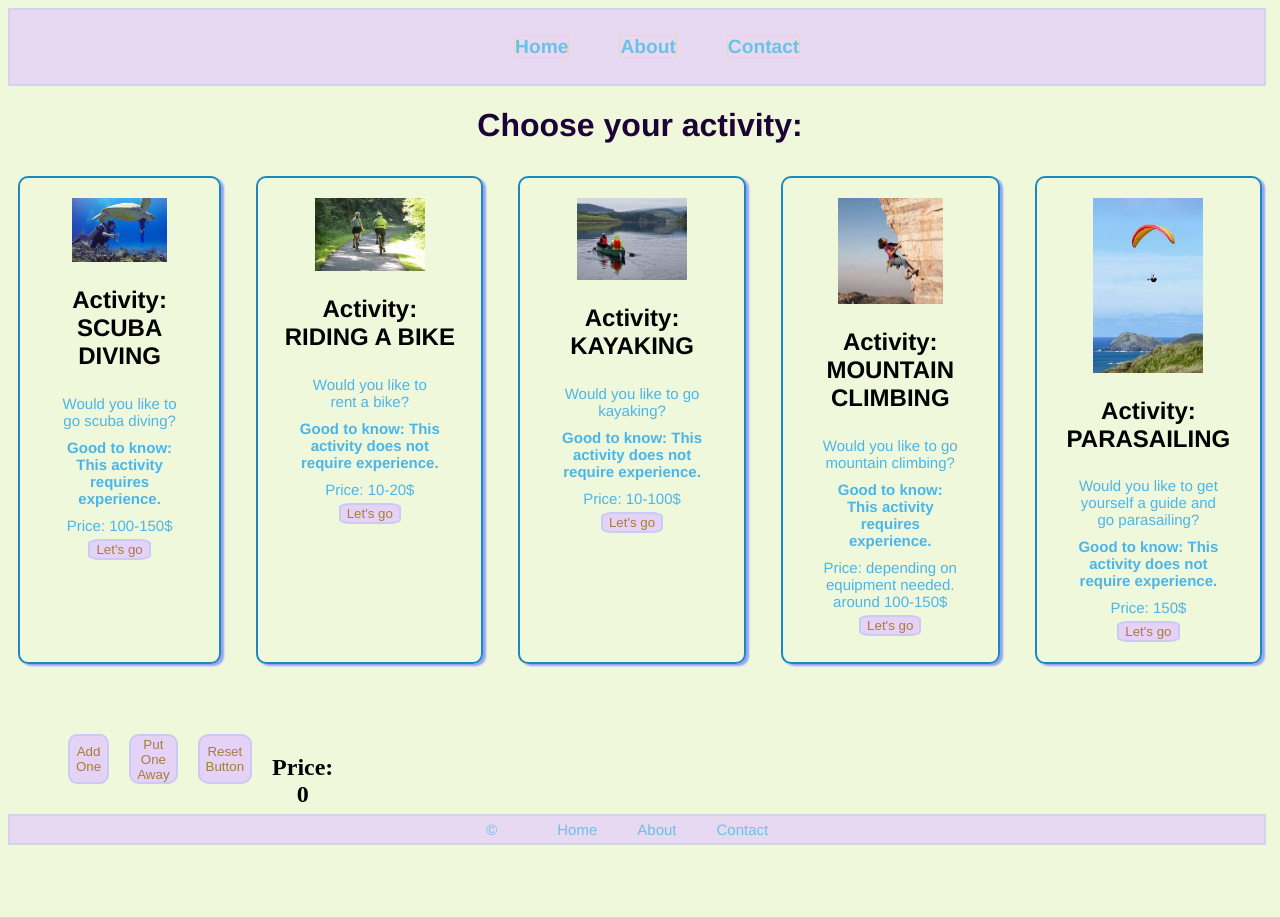
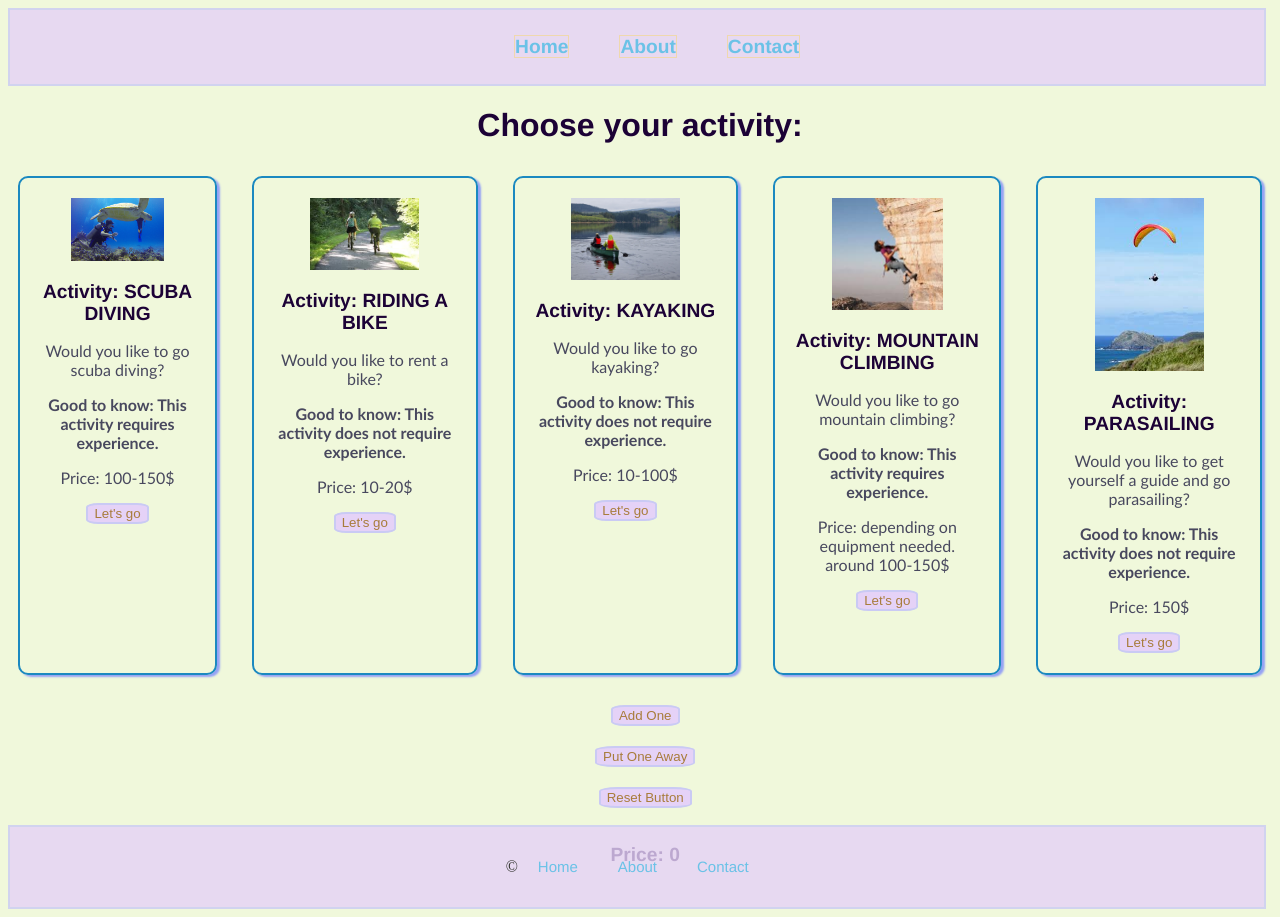
Before and after one commit to leahase/react, a React (Vite) app: page /about in a window 1280 px wide. Before the commit the page ends 853 px from the top, so only its background shows below. Built offline with nearby package versions, Linux system fonts and the light colour scheme.

Commit message:
footer-button

```diff
--- a/src/index.css
+++ b/src/index.css
@@ -11,6 +11,12 @@
     margin: 10px;
     text-align: center;
 }
+.flex-box p {
+  font-family:'Gill Sans', 'Gill Sans MT', Calibri, 'Trebuchet MS', sans-serif;
+  font-size: 1em;
+  color:rgb(72, 72, 94);
+}
+
 img {
   width: 150px;
   height: 50px;
@@ -19,8 +25,8 @@ h1 {
   text-align: center;
   color: rgb(28, 2, 54);
   font-family: 'Franklin Gothic Medium', 'Arial Narrow', Arial, sans-serif;
+}
 
-}
 button {
   border-radius: 20%;
   border: 2px solid rgb(67, 67, 160);
@@ -37,16 +43,31 @@ button:hover {
 body {
   background-color: rgb(240, 248, 219);
 }
-
+/* price-tag */
+.button-container{
+  display: flex;
+  flex-direction: column;
+  justify-content: center;
+  align-items: center;
+  padding: 0px;
+}
 .button-box{
   display: flex;
-  width: 100px;
+  flex-direction: column;
+  align-items: center;
+  width: 98vw;
   height: 50px;
   padding: 10px;
   padding-bottom: 40px;
-  margin: 20px;
-  text-align: center;
+  margin-bottom: 40px;
   gap: 20px;
+
+}
+h2{
+  font-family: 'Franklin Gothic Medium', 'Arial Narrow', Arial, sans-serif;
+  font-size: 1.2em;
+  color:rgb(28, 2, 54);
+
 }
 /* navbar */
 
@@ -88,14 +109,15 @@ footer{
   display: flex;
   align-items: center;
   justify-content: center;
-  height: 50%;
+  height: 10vh;
   width: 98vw;
   border: 2px solid rgb(202, 202, 244);
   background-color: rgb(229, 210, 247);
   opacity: 0.8;
+  margin-top: 40px;
 }
 
-footer .footer-link, p  {
+footer .footer-link  {
   list-style-type: none;
   padding: 5px;
   margin: 0 15px;
--- a/src/pages/price.jsx
+++ b/src/pages/price.jsx
@@ -12,12 +12,14 @@ function Counter() {
         changeCount(0);
     };
     return (
+        <div className='button-container'>
         <div className='button-box'>
             <button onClick={increment}>Add One</button>
             <button onClick={decrement}>Put One Away</button>
             <button onClick={reset}>Reset Button</button>
             <h2>Price: {count}</h2>
         </div>
+        </div>
     )
 }
 
```
Also changed, not shown: src/App.jsx (+0 -9 lines).
